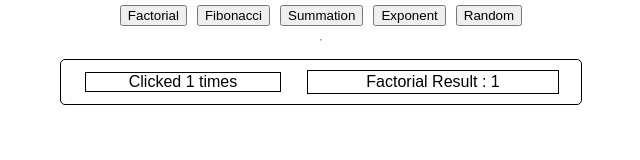
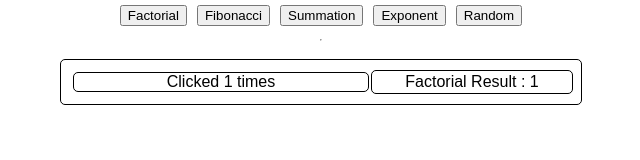
Before and after one commit to Vishal-Ananth/task-1, a plain HTML site: page index.html in a window 1280 px wide. Both pictures are taken after a click on the button "Factorial". Shown: the whole page, without its empty margins (319-959 px from the left). Drawn offline with Linux system fonts and the light colour scheme.

Commit message:
UI completed

```diff
--- a/style.css
+++ b/style.css
@@ -29,16 +29,22 @@ button{
 .card:hover{
     background: hsl(0, 0%, 90%);
 }
+.log:hover{
+    background: hsl(0, 0%, 100%);
+}
+.result:hover{
+    background: hsl(0, 0%, 100%);
+}
 
 .card-wrapper{
-    display: flex;
-    justify-content: space-around;
+    display: grid;
+    grid-template-columns: 60% 40%;
 
 }
 
 .log-container{
-    margin:0;
-    width: 40%;
+
+    width: 100%;
     left:0;
 
 }
@@ -48,12 +54,15 @@ button{
     margin : 2px;
     display: flex;
     justify-content: center;
+    border-radius: 5px;
 }
 
 .result{
     border: solid black 1px;
-    width: 50%;
+    border-radius: 5px;
+    width: 100%;
     display: flex;
     justify-content: center;
     align-items: center;
+
 }
```
